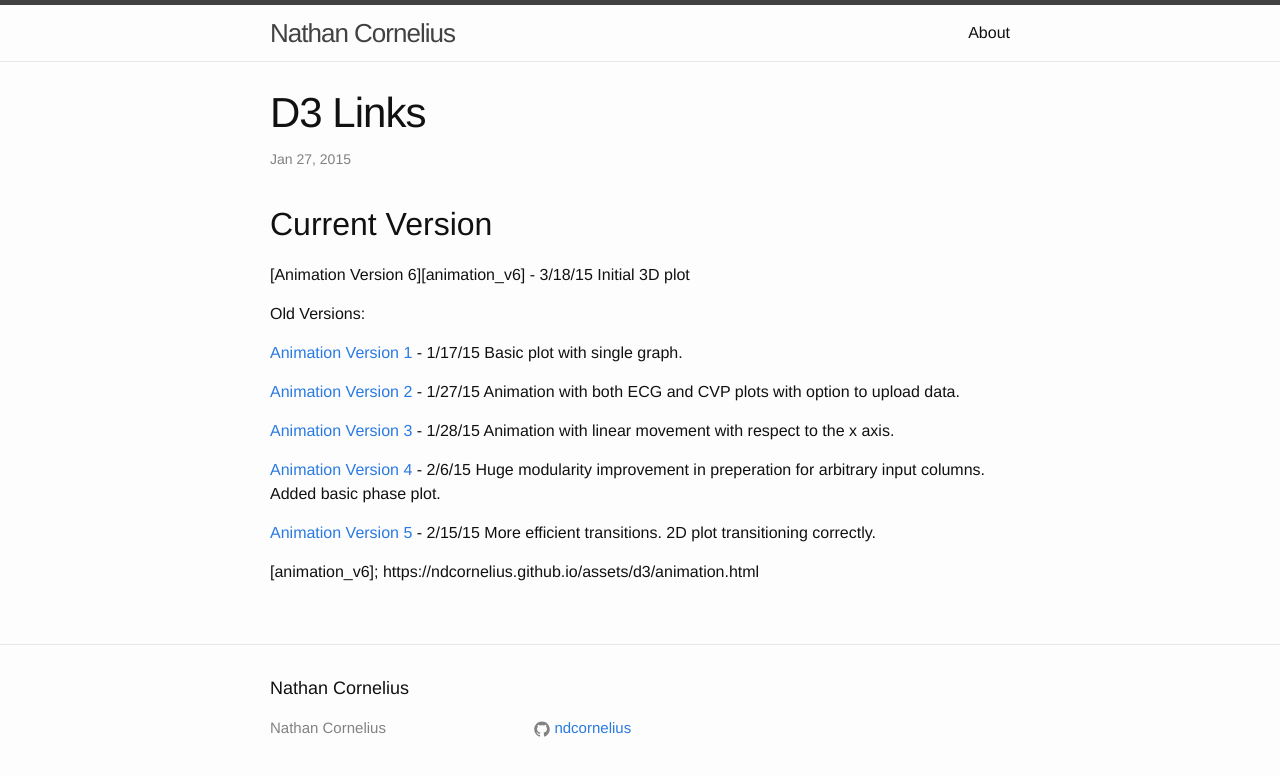
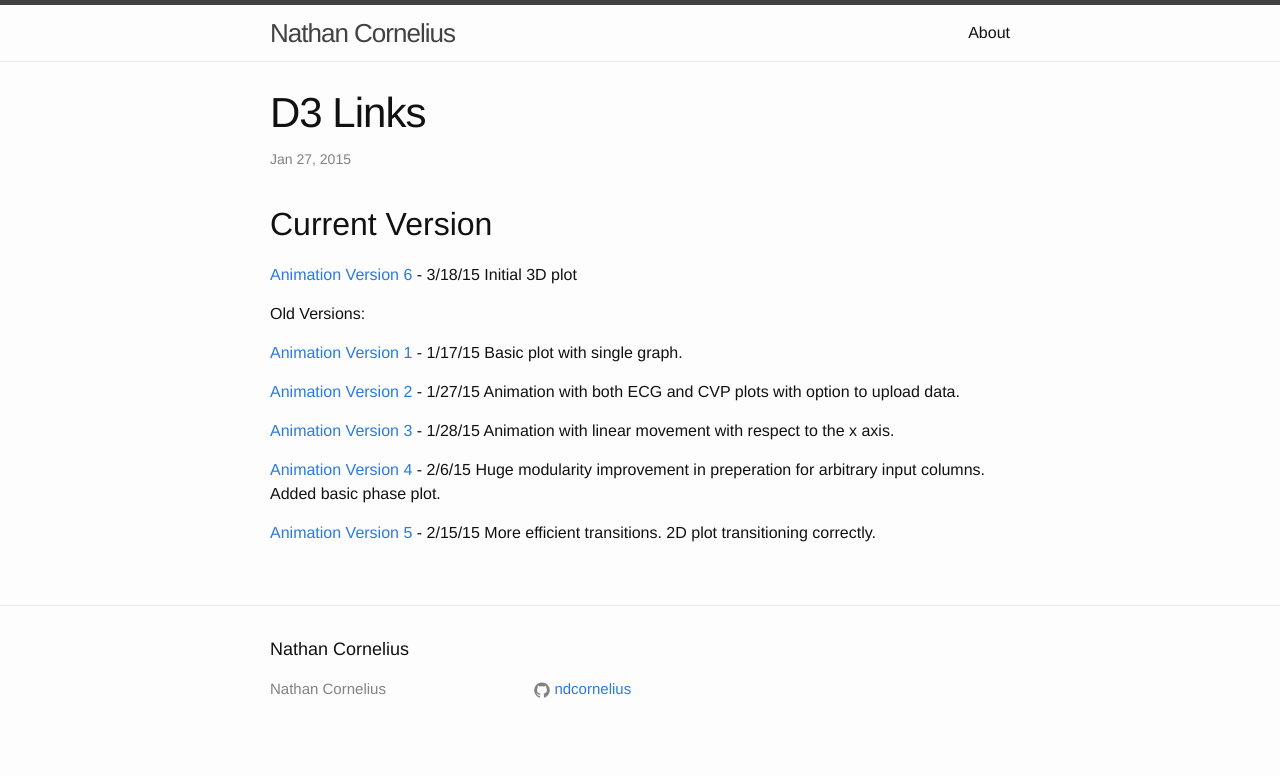
Before and after one commit to ndcornelius/ndcornelius.github.io, a Jekyll site: the page built from _posts/2015-01-27-d3.markdown, in a window 1280 px wide. Shown: the top 776 px of the page. Built offline with Jekyll 4.4.1, drawn with Linux system fonts in a browser that asks for light colours.

Commit message:
Updated posting

```diff
--- a/_posts/2015-01-27-d3.markdown
+++ b/_posts/2015-01-27-d3.markdown
@@ -32,4 +32,4 @@ Old Versions:
 [animation_v3]:	https://ndcornelius.github.io/assets/d3/animation_v3.html
 [animation_v4]:	https://ndcornelius.github.io/assets/d3/animation_v4.html
 [animation_v5]:	https://ndcornelius.github.io/assets/d3/animation_v5.html
-[animation_v6];	https://ndcornelius.github.io/assets/d3/animation.html
+[animation_v6]:	https://ndcornelius.github.io/assets/d3/animation.html
```
